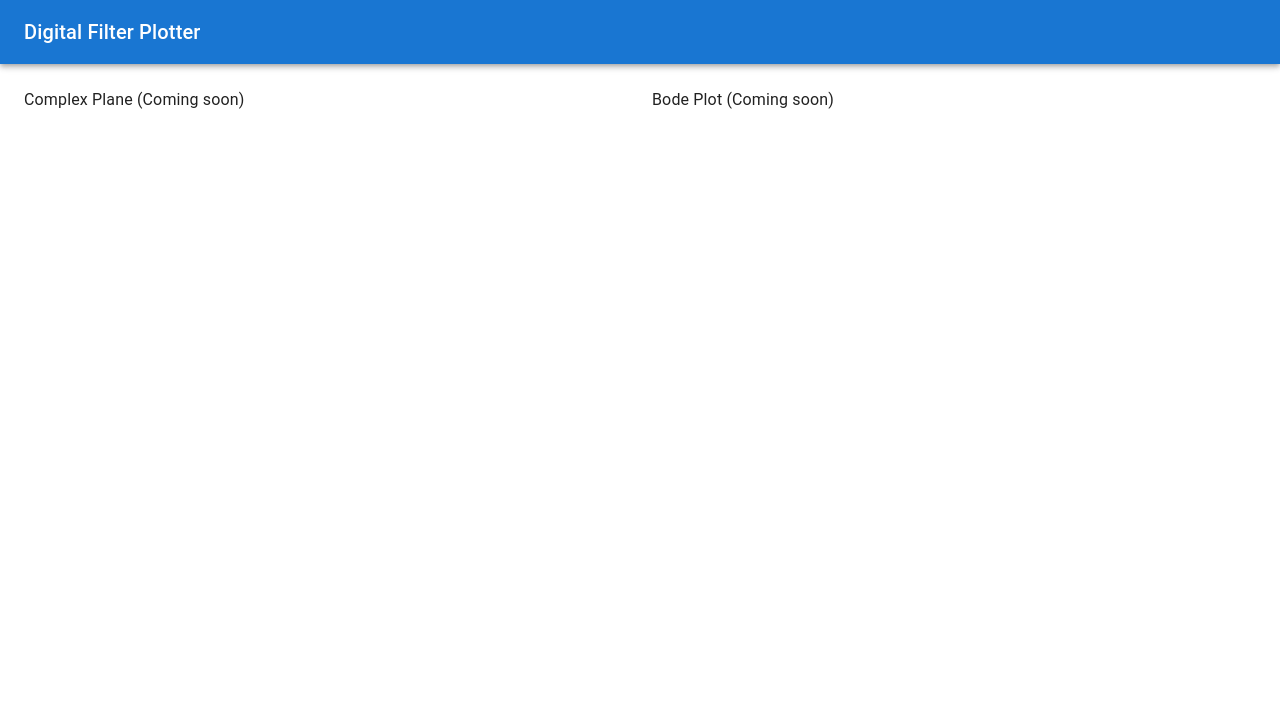
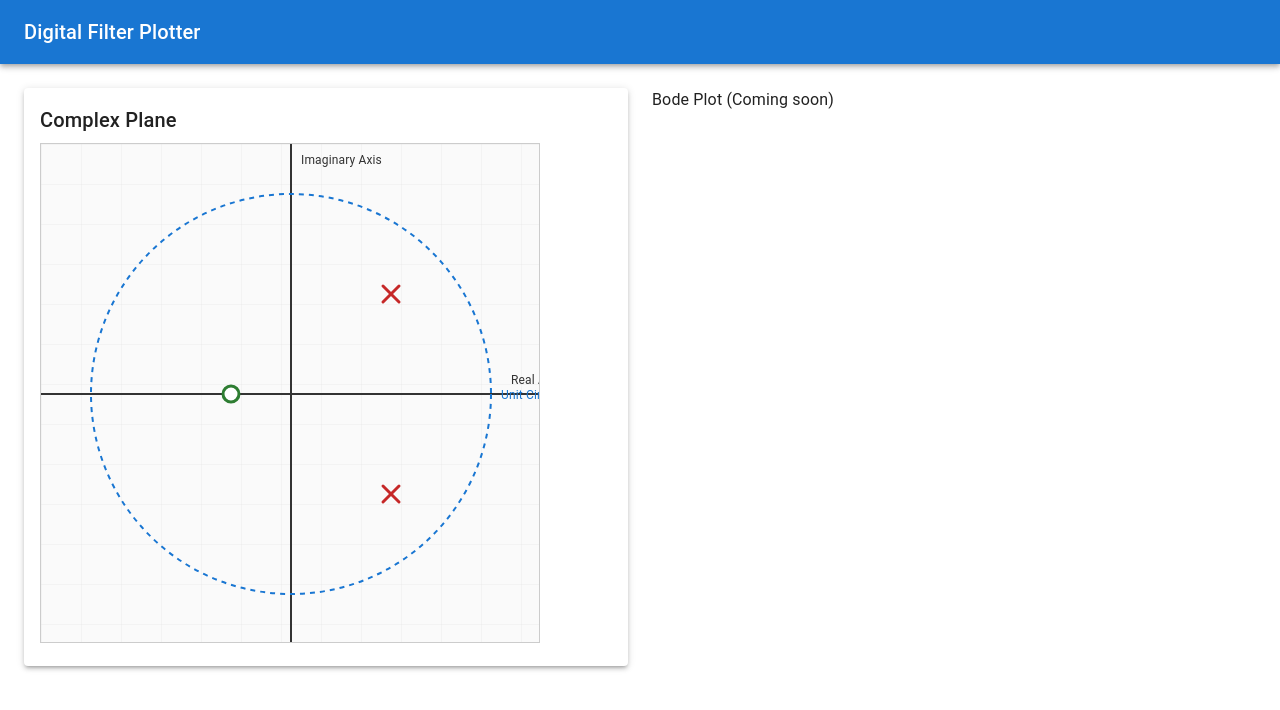
Before and after one commit to yuinore/dfilterplot, a React (Vite) app: page / in a window 1280 px wide. Shown: the top 710 px of the page. Built offline with nearby package versions, Linux system fonts and the light colour scheme; some icons are missing.

Commit message:
feat: implement complex plane SVG component with poles and zeros

```diff
--- a/src/App.tsx
+++ b/src/App.tsx
@@ -1,6 +1,8 @@
 import { ThemeProvider, createTheme, CssBaseline, Box } from '@mui/material';
-import { useMemo } from 'react';
+import { useMemo, useState } from 'react';
 import { Header } from './components/Header';
+import { ComplexPlane } from './components/ComplexPlane';
+import { PoleZero } from './types';
 
 function App() {
   const theme = useMemo(
@@ -12,6 +14,16 @@ function App() {
       }),
     []
   );
+
+  // 初期の極と零点（デモ用）
+  const [poles, setPoles] = useState<PoleZero[]>([
+    { id: '1', real: 0.5, imag: 0.5, isPole: true },
+    { id: '2', real: 0.5, imag: -0.5, isPole: true },
+  ]);
+
+  const [zeros, setZeros] = useState<PoleZero[]>([
+    { id: '3', real: -0.3, imag: 0, isPole: false },
+  ]);
 
   return (
     <ThemeProvider theme={theme}>
@@ -28,8 +40,9 @@ function App() {
             overflow: 'auto',
           }}
         >
-          {/* Complex Plane and Bode Plot will go here */}
-          <Box sx={{ flex: 1 }}>Complex Plane (Coming soon)</Box>
+          <Box sx={{ flex: 1 }}>
+            <ComplexPlane poles={poles} zeros={zeros} />
+          </Box>
           <Box sx={{ flex: 1 }}>Bode Plot (Coming soon)</Box>
         </Box>
       </Box>
--- /dev/null
+++ b/src/components/ComplexPlane.tsx
@@ -0,0 +1,150 @@
+import { Box, Paper, Typography } from '@mui/material';
+import { useTranslation } from 'react-i18next';
+import { PoleZero } from '../types';
+
+interface ComplexPlaneProps {
+  poles: PoleZero[];
+  zeros: PoleZero[];
+  onPoleMove?: (id: string, real: number, imag: number) => void;
+  onZeroMove?: (id: string, real: number, imag: number) => void;
+}
+
+export const ComplexPlane = ({ poles, zeros }: ComplexPlaneProps) => {
+  const { t } = useTranslation();
+  const width = 500;
+  const height = 500;
+  const centerX = width / 2;
+  const centerY = height / 2;
+  const scale = 200; // 1 unit = 200 pixels
+
+  // 複素平面の座標を SVG 座標に変換
+  const toSvgX = (real: number): number => centerX + real * scale;
+  const toSvgY = (imag: number): number => centerY - imag * scale;
+
+  return (
+    <Paper elevation={3} sx={{ p: 2 }}>
+      <Typography variant="h6" gutterBottom>
+        {t('complexPlane.title')}
+      </Typography>
+      <svg
+        width={width}
+        height={height}
+        style={{ border: '1px solid #ccc', background: '#fafafa' }}
+      >
+        {/* グリッド線 */}
+        <defs>
+          <pattern
+            id="grid"
+            width={scale / 5}
+            height={scale / 5}
+            patternUnits="userSpaceOnUse"
+          >
+            <path
+              d={`M ${scale / 5} 0 L 0 0 0 ${scale / 5}`}
+              fill="none"
+              stroke="#e0e0e0"
+              strokeWidth="0.5"
+            />
+          </pattern>
+        </defs>
+        <rect width={width} height={height} fill="url(#grid)" />
+
+        {/* 実軸 */}
+        <line
+          x1={0}
+          y1={centerY}
+          x2={width}
+          y2={centerY}
+          stroke="#333"
+          strokeWidth="2"
+        />
+        <text
+          x={width - 30}
+          y={centerY - 10}
+          fontSize="12"
+          fill="#333"
+        >
+          {t('complexPlane.realAxis')}
+        </text>
+
+        {/* 虚軸 */}
+        <line
+          x1={centerX}
+          y1={0}
+          x2={centerX}
+          y2={height}
+          stroke="#333"
+          strokeWidth="2"
+        />
+        <text
+          x={centerX + 10}
+          y={20}
+          fontSize="12"
+          fill="#333"
+        >
+          {t('complexPlane.imagAxis')}
+        </text>
+
+        {/* 単位円 */}
+        <circle
+          cx={centerX}
+          cy={centerY}
+          r={scale}
+          fill="none"
+          stroke="#1976d2"
+          strokeWidth="2"
+          strokeDasharray="5,5"
+        />
+        <text
+          x={centerX + scale + 10}
+          y={centerY + 5}
+          fontSize="12"
+          fill="#1976d2"
+        >
+          {t('complexPlane.unitCircle')}
+        </text>
+
+        {/* 零点 (○) */}
+        {zeros.map((zero) => (
+          <g key={zero.id}>
+            <circle
+              cx={toSvgX(zero.real)}
+              cy={toSvgY(zero.imag)}
+              r={8}
+              fill="white"
+              stroke="#2e7d32"
+              strokeWidth="3"
+              style={{ cursor: 'move' }}
+            />
+          </g>
+        ))}
+
+        {/* 極 (×) */}
+        {poles.map((pole) => (
+          <g key={pole.id}>
+            <line
+              x1={toSvgX(pole.real) - 8}
+              y1={toSvgY(pole.imag) - 8}
+              x2={toSvgX(pole.real) + 8}
+              y2={toSvgY(pole.imag) + 8}
+              stroke="#c62828"
+              strokeWidth="3"
+              strokeLinecap="round"
+              style={{ cursor: 'move' }}
+            />
+            <line
+              x1={toSvgX(pole.real) - 8}
+              y1={toSvgY(pole.imag) + 8}
+              x2={toSvgX(pole.real) + 8}
+              y2={toSvgY(pole.imag) - 8}
+              stroke="#c62828"
+              strokeWidth="3"
+              strokeLinecap="round"
+              style={{ cursor: 'move' }}
+            />
+          </g>
+        ))}
+      </svg>
+    </Paper>
+  );
+};
--- /dev/null
+++ b/src/types/index.ts
@@ -0,0 +1,20 @@
+/**
+ * 極または零点を表す複素数
+ */
+export interface PoleZero {
+  id: string;
+  real: number;
+  imag: number;
+  isPole: boolean; // true: 極, false: 零点
+  isConjugate?: boolean; // 複素共役ペアの場合 true
+  pairId?: string; // 複素共役ペアの相方の ID
+}
+
+/**
+ * 伝達関数の周波数応答
+ */
+export interface FrequencyResponse {
+  frequency: number[]; // 周波数 (rad/s)
+  magnitude: number[]; // 振幅 (dB)
+  phase: number[]; // 位相 (度)
+}
```
